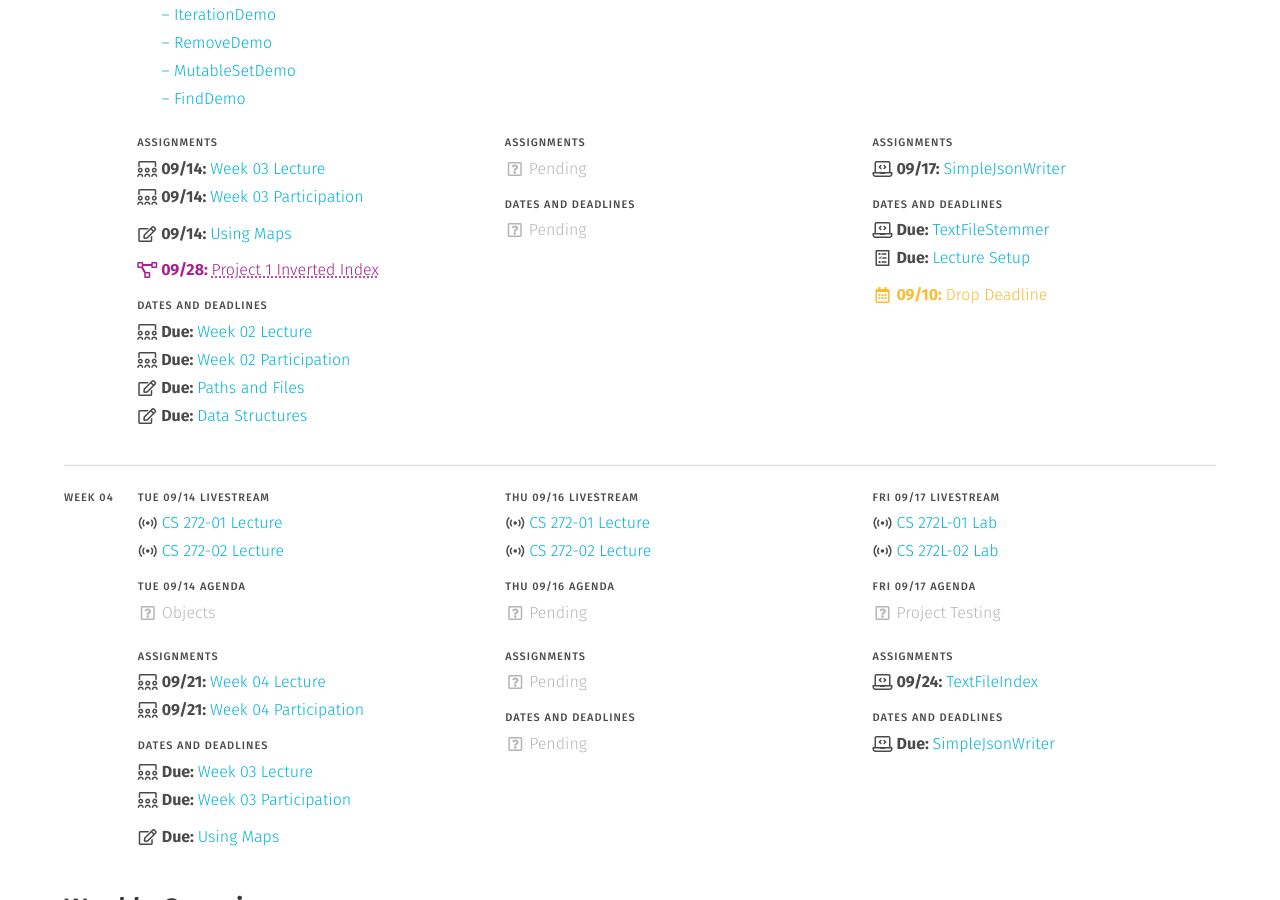
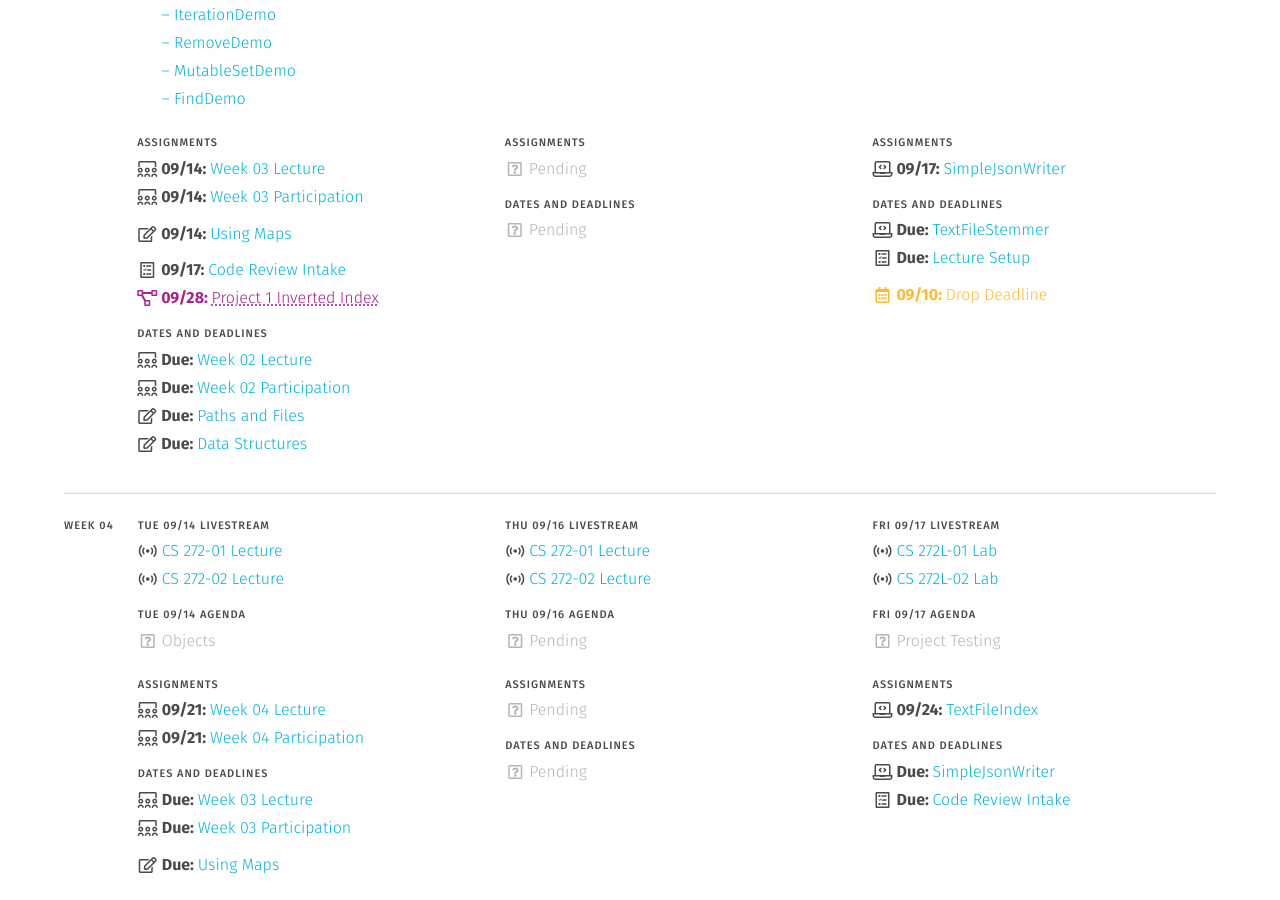
Before and after one commit to usf-cs272-fall2021/usf-cs272-fall2021.github.io, a Jekyll site: the page built from index.md, in a window 1280 px wide and 900 px high, scrolled down 806 px. Built offline with Jekyll 4.4.1, drawn with Linux system fonts in a browser that asks for light colours.

Commit message:
Adding intake

```diff
--- a/_data/participation.yml
+++ b/_data/participation.yml
@@ -48,3 +48,9 @@ piazza_response:
   link: 'https://usfca.instructure.com/courses/1602551/assignments/7127539'
   date: 2021-12-09
   show: true
+
+intake:
+  <<: *default
+  text: 'Code Review Intake'
+  link: 'https://usfca.instructure.com/courses/1602551/assignments/7128352'
+  date: 2021-09-17
--- a/_data/schedule.yml
+++ b/_data/schedule.yml
@@ -369,9 +369,12 @@ weeks:
                 name: 'maps'
                 type: 'bump'
 
+              - file: 'participation'
+                name: 'intake'
+                type: 'bump'
+
               - file: 'projects'
                 name: 'project1f'
-                type: 'bump'
 
           - <<: *deadlines
             items:
@@ -512,6 +515,9 @@ weeks:
             items:
               - file: 'homework'
                 name: 'simplejsonwriter'
+
+              - file: 'participation'
+                name: 'intake'
 
   - week: 5
     days:
```
